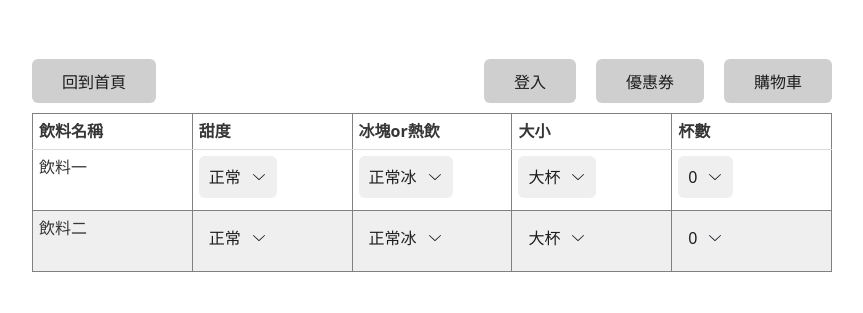
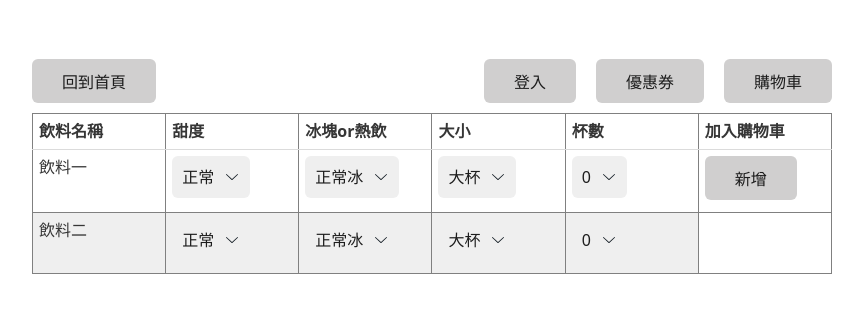
Before and after one commit to fuyu-chung/web, a plain HTML site: page html/truedan.html in a window 1280 px wide. Shown: the part 107-420 px from the top of the page, without its empty margins (208-1071 px from the left). Drawn offline with nearby package versions, Linux system fonts and the light colour scheme.

Commit message:
新增至購物車按鈕測試

```diff
--- a/html/truedan.html
+++ b/html/truedan.html
@@ -37,6 +37,7 @@
 				<th>冰塊or熱飲</th>
 				<th>大小</th>
 				<th>杯數</th>
+				<th>加入購物車</th>
 			</tr>
 		</thead>
 		<tbody>
@@ -81,6 +82,9 @@
 							<option value="three">3</option>
 						</select>
 					</span>
+				</td>
+				<td>
+					<button class="photoBtn">新增</button>
 				</td>
 			</tr>
 			<tr>
```
